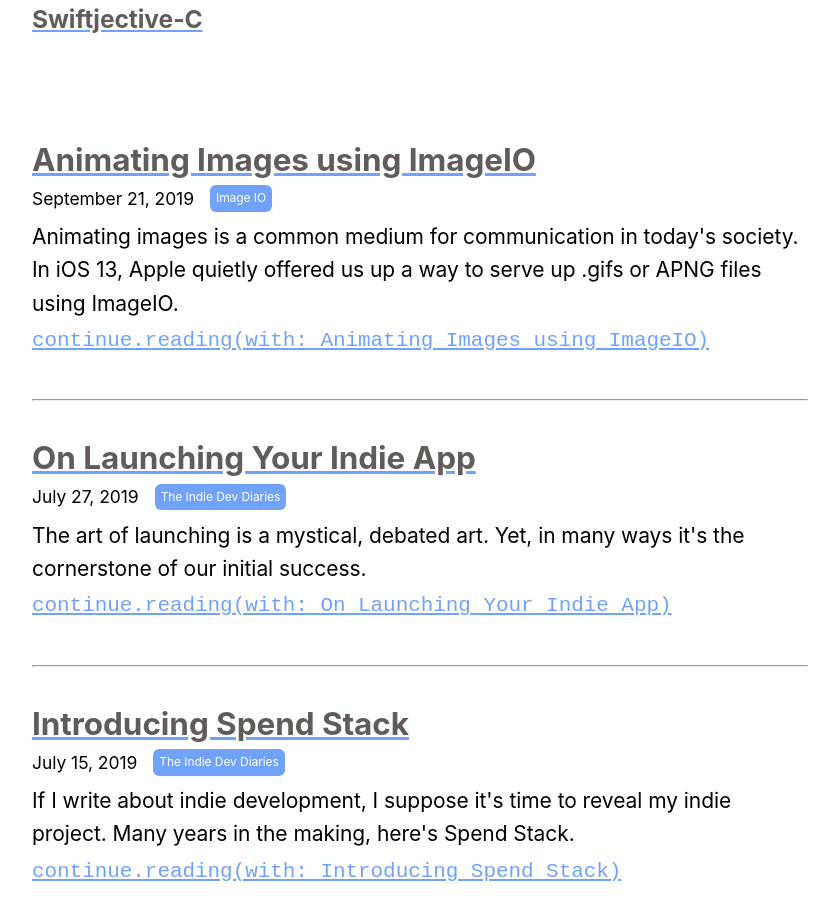
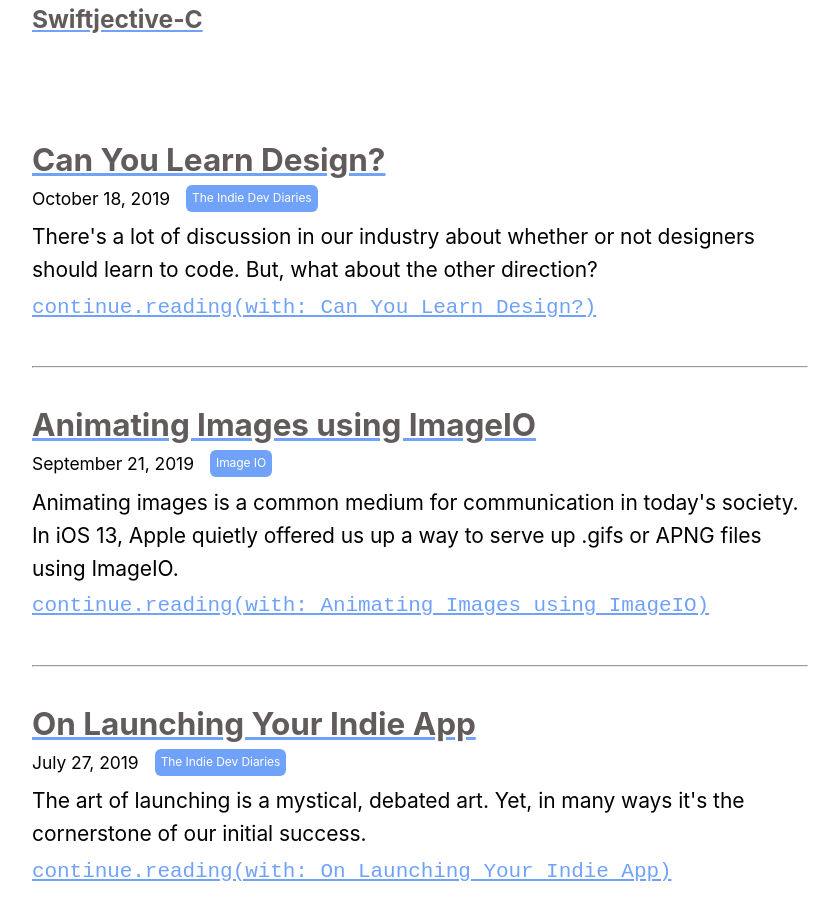
Before and after one commit to hassaan4584/Swiftjective-C, a Jekyll site: the page built from allPosts.md, in a window 1280 px wide and 900 px high. Shown: the whole window, without its empty margins (220-1059 px from the left). Built offline with Jekyll 4.4.1, drawn with Linux system fonts in a browser that asks for light colours.

Commit message:
Added try swift talk

```diff
--- a/_data/myWork.yml
+++ b/_data/myWork.yml
@@ -26,6 +26,8 @@
   - title: Engineer of the Year
     link: https://www.biz417.com/awards/excellence-in-technology/2019-winners/developer-of-the-year-jordan-morgan-springfield-mo/
 talks:
+  - title: try Swift! NYC - The Life of an Image on iOS
+    link: https://www.youtube.com/watch?v=vl3aXaNPKE0&list=PLCl5NM4qD3u8MjC_uV709BxqPoT3KX2C-&index=22&t=0s
   - title: Swift Origin Stories Podcast Appearance
     link: https://podcasts.apple.com/us/podcast/origin-stories-24-jordan-morgan-ios-dev-buffer-creator/id1426167395?i=1000451405904
   - title: Reducing Image Memory Consumption in 10 Minutes
--- /dev/null
+++ b/_posts/2019-10-18-Can-You-Learn-Design.md
@@ -0,0 +1,22 @@
+---
+layout: post
+tags: ["The Indie Dev Diaries"]
+title: "Can You Learn Design?"
+writtenBy: Jordan Morgan
+writtenByTwitter: "https://www.twitter.com/jordanmorgan10"
+description: "There's a lot of discussion in our industry about whether or not designers should learn to code. But, what about the other direction?"
+image: /assets/images/logo.png
+---
+
+Did you know that the version of Spend Stack I released a few short months ago is....
+
+...actually not the first version? It's true that I did take five years to design and develop it, and it's also true that was due to a variety of reasons (having three kids, married, job - life stuff). But another important reason was because I was teaching myself design. Why?
+
+Well, because _this thing_ is how the first version of Spend Stack looked:
+
+#image here#
+
+### Final Thoughts
+
+
+Until next time ✌️.
```
Also changed, not shown: 3 other files.
